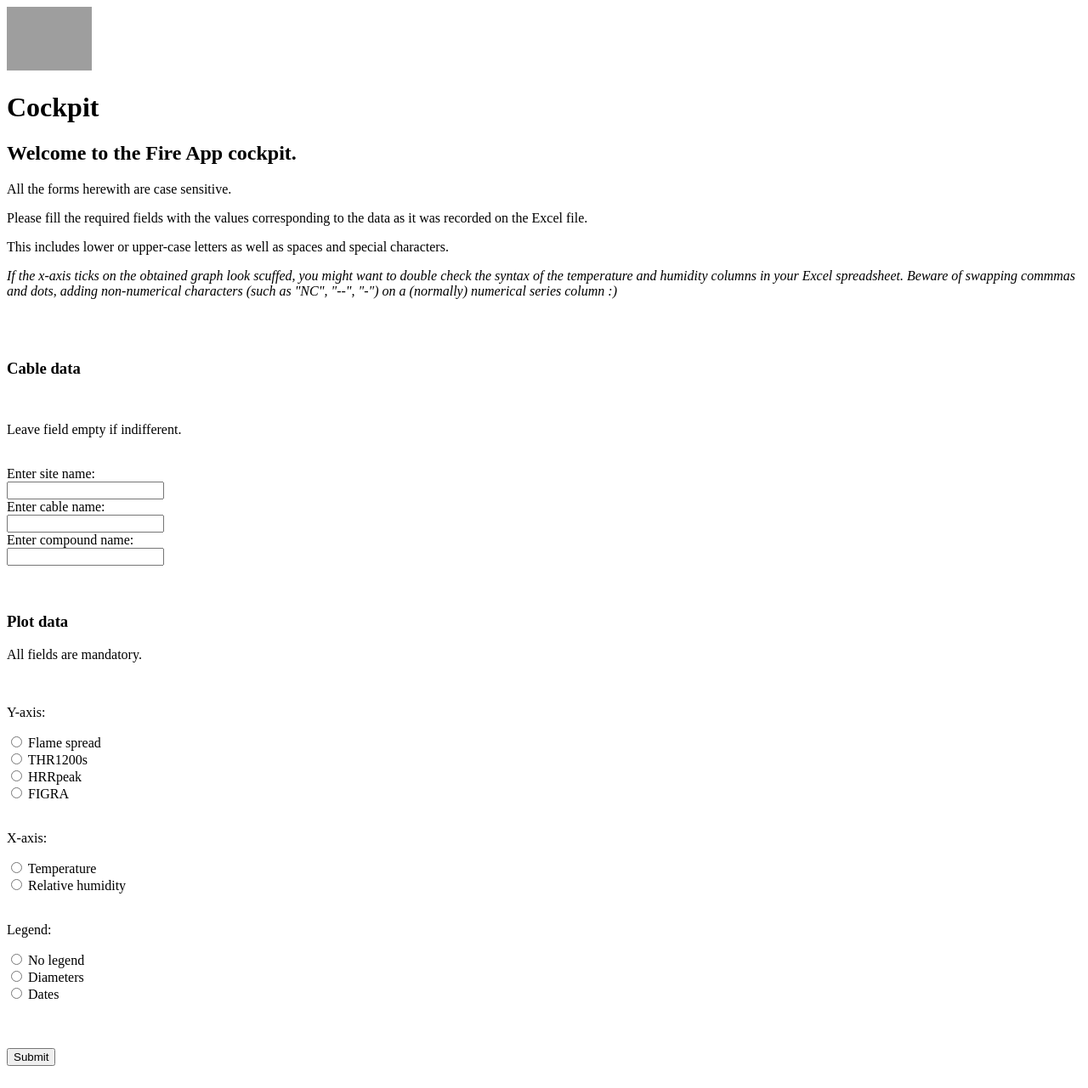
After one commit to oussamachaib/fireapp, a Flask app: page /plotting in a window 1280 px wide. The commit adds this page. Shown: the whole page at 85% size. Run offline with Flask 2, Linux system fonts and the light colour scheme; grey boxes are pictures that could not be loaded.

Commit message:
Added search engine and plotting option

```diff
--- a/main.py
+++ b/main.py
@@ -7,6 +7,7 @@ Created on Tue Aug 17 15:50:00 2021
 
 from pylab import*
 from matplotlib import*
+matplotlib.use('Agg') # NON-GUI BACKEND, CANNOT SHOW FIGURES IN SPYDER
 from scripts import*
 import pandas as pd
 from pandas import ExcelWriter
@@ -14,9 +15,11 @@ from pandas import ExcelFile
 import urllib
 import os as os
 from flask import Flask, render_template, redirect, url_for, request, session
+from io import*
+import base64
 
 app = Flask(__name__)
-v=1.1
+v=1.2
 app.secret_key = "super secret key"
 
 
@@ -27,8 +30,8 @@ def homepage():
 @app.route("/collect_data", methods=["POST","GET"])
 def collect():
     if request.method == "POST":
-        pt=request.form["pt"]
-        nm=request.form["nm"]
+        pt=request.form["pt"].strip()
+        nm=request.form["nm"].strip()
         session["pt"]=pt
         session["nm"]=nm
         ishere=pt+'\\'+nm+'.xlsx'
@@ -73,6 +76,8 @@ def home_cockpit():
             return render_template("stats.html",i=a,ii=b,iii=c,iv=d)
         elif request.form["submit"] == "Search engine":
             return redirect(url_for("search_engine"))
+        elif request.form["submit"] == "Plotting":
+            return redirect(url_for("plotting"))
         else:
             return('Error')
     else:
@@ -83,15 +88,145 @@ def search_engine():
     pt=session["pt"]
     xl_nm=session["nm"]
     if request.method == "POST":
-        site=request.form["site"]
-        cable=request.form["cable"]
-        compound=request.form["compound"]
+        site=request.form["site"].replace(' ','')
+        cable=request.form["cable"].strip().upper().replace(',','.').replace(' AS ',' (AS) ').replace('1000V','1KV').replace('1000 V','1KV')
+        compound=request.form["compound"].replace(' ','').replace('(','').replace(')','').replace(',','.').upper()
         df=read_table(pt,xl_nm)
         df_target=search(df,site,cable,compound)
         table=df_target.to_html()
         return render_template("search_engine_display.html",i=table)
     else:
         return render_template("search_engine.html")
+
+'''
+@app.route('/plotting')
+def plotting():
+    fig=plt.figure()
+    x=linspace(0,20,21)
+    y=pow(x,2)
+    plt.plot(x,y,'.')
+    title('$y=x^2$')
+    xlabel('x')
+    ylabel('y')
+    img = BytesIO()
+    plt.savefig(img,dpi=500)
+    #img.seek(0) used to select the 0th frame
+    # convert to base64 image
+    plot_url = base64.b64encode(img.getvalue()).decode('utf8')
+    return render_template('plot.html', plot_url=plot_url)
+    #return send_file(img, mimetype='image/png')
+'''
+
+@app.route('/plotting',methods=["POST","GET"])
+def plotting():
+    if request.method=="POST":
+        pt=session["pt"]
+        xl_nm=session["nm"]
+        # read table
+        df=read_table(pt,xl_nm)
+        # read site, cable, and compound data
+        site=request.form["site"].replace(' ','')
+        cable=request.form["cable"].strip().upper().replace(',','.').replace(' AS ',' (AS) ').replace('1000V','1KV').replace('1000 V','1KV')
+        compound=request.form["compound"].replace(' ','').replace('(','').replace(')','').replace(',','.').upper()
+
+        # read y-axis, x-axis, and legend parameters = takes value of the html form
+        y=request.form["y"]
+        x=request.form["x"]
+        l=request.form["legend"]
+        # fills y,x,l data from the cleaned data frame
+        x_axis, y_axis, l_arr = plot_data(df,site,cable,compound,y,x,l)
+
+        # general, regardless of input
+        fig=plt.figure(figsize=(7,8))
+        for i in range(len(x_axis)):
+            plot(x_axis.iloc[i],y_axis.iloc[i],'.',markersize=16)
+        myTitle='Laboratory: '+str(site)+'\n'+'Cable: '+str(cable)+'\n'+'Compound: '+str(compound)
+        suptitle(myTitle, wrap=True,fontsize=15)
+        xticks(fontsize=14)
+        yticks(fontsize=14)
+
+        # specific to each input
+        units={'FS':'Flame spread (m)',
+               'THR1200s':r'$THR_{1200s} (MJ)$',
+               'HRRpeak':r'$HRR_{peak} (kW)$',
+               'FIGRA':'FIGRA (-)',
+               'Humidity':'Relative humidity (%)',
+               'Temperature':'Temperature (C)'
+               }
+        xlim_max={'Temperature':55,
+                  'Humidity':100,
+                  }
+        ylim_max={'FS':4,
+                'THR1200s':150,
+                'HRRpeak':300,
+                'FIGRA':1000,
+                }
+        boundaries={'FS':[1.5,2.0,],
+                    'THR1200s':[15,30,70],
+                    'HRRpeak':[30,60,400],
+                    'FIGRA':[150,300,1300]
+                        }
+        xlabel(units[x],fontsize=15)
+        ylabel(units[y], fontsize=15)
+        xlim((0,xlim_max[x]))
+        ylim((0,ylim_max[y]))
+        axhline(y=boundaries[y][0], color='k', linestyle='--')
+        axhline(y=boundaries[y][1], color='k', linestyle='--')
+        fill_between([0,100],y1=boundaries[y][0],y2=boundaries[y][1],color='#F7E6E3')
+        text(1,(.45*boundaries[y][0]),r'$B_{ca}$',fontsize=20,color='k')
+        text(1,(.45*(boundaries[y][0]+boundaries[y][1])),r'$C_{ca}$',fontsize=20,color='k')
+        if(y!='FS'):
+            axhline(y=boundaries[y][2], color='k', linestyle='--')
+            text(1,(.45*(boundaries[y][1]+boundaries[y][2])),r'$D_{ca}$',fontsize=20,color='k')
+            text(1,(.45*(boundaries[y][2]+ylim_max[y])),r'$E_{ca}$',fontsize=20,color='k')
+            fill_between([0,100],y1=boundaries[y][1],y2=boundaries[y][2],color='#F3BFB4')
+            fill_between([0,100],y1=boundaries[y][2],y2=ylim_max[y],color='#F77F6A')
+        else:
+            fill_between([0,100],y1=boundaries[y][1],y2=ylim_max[y],color='#F3BFB4')
+            text(1,(.45*(boundaries[y][1]+ylim_max[y])),r'$D_{ca}+$',fontsize=20,color='k')
+        #text(1,72,r'$E_{ca}$',fontsize=20,color='k')
+        if(l!='nolegend'):
+            legend(l_arr,bbox_to_anchor=(1,0), loc="lower left")
+        plt.tight_layout()
+        img = BytesIO()
+        plt.savefig(img,dpi=500)
+        img.seek(0) #used to select the 0th frame
+        # convert to base64 image
+        plot_url = base64.b64encode(img.getvalue()).decode('utf8')
+        return render_template('plot.html', plot_url=plot_url)
+    else:
+        return(render_template("plot_input.html"))
+
+
+
+
+
+
+
+
+
+
+
+
+
+
+
+
+
+
+
+
+
+
+
+
+
+
+
+
+
+
+
 
 '''
 @app.route('/test_home',methods=['POST','GET'])
--- a/templates/cockpit.html
+++ b/templates/cockpit.html
@@ -28,6 +28,8 @@
 			<br>
 			<input type="submit" name="submit" value="Search engine"><br>
 			<br>
+			<input type="submit" name="submit" value="Plotting"><br>
+			<br>
 			<br>
 		</form>
 	</body>
--- a/templates/collect.html
+++ b/templates/collect.html
@@ -12,8 +12,8 @@
 		<p>This includes lower or upper-case letters as well as spaces and special characters.</p>
 		<p>Example:</p>
 		<ul>
-			<li><b>Path : </b>C:\Users\chaibou001\python-virtual-environments</li>
-			<li><b>Title : </b>CleanData</li>
+			<li><b>Path : </b>C:\Users\chaibou001\Desktop</li>
+			<li><b>Title : </b>Relations essais_clean</li>
 			<li><b>Sheet : </b><i>(The code will be default select the first sheet in your Excel file)</i></li>
 		</ul>
 		<br>
--- /dev/null
+++ b/templates/plot_input.html
@@ -0,0 +1,61 @@
+<!DOCTYPE html>
+<html>
+	<head>
+		<img src="http://www.jaymaron.com/bullet/candle.flame.png" width="100">
+		<title>Fire App (Beta v1.0)</title>
+	</head>
+	<body>
+		<h1>Cockpit</h1>
+		<h2>Welcome to the Fire App cockpit.</h2>
+		<p>All the forms herewith are case sensitive.</p>
+		<p>Please fill the required fields with the values corresponding to the data as it was recorded on the Excel file.</p>
+		<p>This includes lower or upper-case letters as well as spaces and special characters.</p>
+		<p><i>If the x-axis ticks on the obtained graph look scuffed, you might want to double check the syntax of the temperature and humidity columns in your Excel spreadsheet. Beware of swapping commmas and dots, adding non-numerical characters (such as "NC", "--", "-") on a (normally) numerical series column :)</i></p>
+		<br>
+		<br>
+		<form autocomplete="on" method="post">
+			<h3>Cable data</h3>
+			<br>
+			<p>Leave field empty if indifferent.</p>
+			<br>
+			<label>Enter site name:</label><br>
+			<input type="text" name="site">
+			<br>
+			<label>Enter cable name:</label><br>
+			<input type="text" name="cable">
+			<br>
+			<label>Enter compound name:</label><br>
+			<input type="text" name="compound">
+			<br><br><br>
+			<h3>Plot data</h3>
+			<p>All fields are mandatory.</p>
+			<br>
+			<p>Y-axis:</p>
+			<input type="radio" value="FS" name="y">
+			<label>Flame spread</label><br>
+			<input type="radio" value="THR1200s" name="y">
+			<label>THR1200s</label><br>
+			<input type="radio" value="HRRpeak" name="y">
+			<label>HRRpeak</label><br>
+			<input type="radio" value="FIGRA" name="y">
+			<label>FIGRA</label><br>
+			<br>
+			<p>X-axis:</p>
+			<input type="radio" value="Temperature" name="x">
+			<label>Temperature</label><br>
+			<input type="radio" value="Humidity" name="x">
+			<label>Relative humidity</label><br>
+			<br>
+			<p>Legend:</p>
+			<input type="radio" value="nolegend" name="legend">
+			<label>No legend</label><br>
+			<input type="radio" value="Diameter" name="legend">
+			<label>Diameters</label><br>
+			<input type="radio" value="Test date" name="legend">
+			<label>Dates</label><br>
+			<br><br><br>
+			<input type="submit" name="submit" value="Submit"><br>
+			<br>
+		</form>
+	</body>
+</html>
--- a/templates/search_engine.html
+++ b/templates/search_engine.html
@@ -6,11 +6,10 @@
 	</head>
 	<body>
 		<h1>Cockpit</h1>
-		<h2>Welcome to the Fire App {{beta_version}} cockpit.</h2>
+		<h2>Welcome to the Fire App cockpit.</h2>
 		<p>All the forms herewith are case sensitive.</p>
 		<p>Please fill the required fields with the values corresponding to the data as it was recorded on the Excel file.</p>
 		<p>This includes lower or upper-case letters as well as spaces and special characters.</p>
-		<p>Example:</p>
 		<br>
 		<br>
 		<form autocomplete="on" method="post">
--- a/templates/search_engine_display.html
+++ b/templates/search_engine_display.html
@@ -4,7 +4,7 @@
 		<img src="http://www.jaymaron.com/bullet/candle.flame.png" width="100">
 		<title>Fire App (Beta v1.0)</title>
 		<h1>Cockpit</h1>
-		<h2>Welcome to the Fire App {{beta_version}} cockpit.</h2>
+		<h2>Welcome to the Fire App cockpit.</h2>
 		<p>All the forms herewith are case sensitive.</p>
 		<p>Please fill the required fields with the values corresponding to the data as it was recorded on the Excel file.</p>
 		<p>This includes lower or upper-case letters as well as spaces and special characters.</p>
--- a/templates/stats.html
+++ b/templates/stats.html
@@ -26,7 +26,7 @@
 		<img src="http://www.jaymaron.com/bullet/candle.flame.png" width="100">
 		<title>Fire App (Beta v1.0)</title>
 		<h1>Cockpit</h1>
-		<h2>Welcome to the Fire App {{beta_version}} cockpit.</h2>
+		<h2>Welcome to the Fire App cockpit.</h2>
 		<p>All the forms herewith are case sensitive.</p>
 		<p>Please fill the required fields with the values corresponding to the data as it was recorded on the Excel file.</p>
 		<p>This includes lower or upper-case letters as well as spaces and special characters.</p>
@@ -35,7 +35,7 @@
 	</head>
 	<body>
 	<h1>Statistical overview</h1><br>
-	<p> Fire test count : {{i}} fire tests</p><br>
+	<p> Fire test count : {{i}} fire tests (cells with empty test data are excluded)</p><br>
 	<p> Site distribution : {{ii | safe}} </p><br>
 	<p> Cable distribution: {{iii | safe}} </p><br>
 	<p> Compound distribution: {{iv | safe}} </p><br>
```
Also changed, not shown: scripts.py (+51 -2 lines), templates/cockpit_backup.html (added, +34 -0 lines), templates/debugging_favicon.html (added, +19 -0 lines), templates/fire_app_display.html (added, +10 -0 lines), templates/fire_app_homepage.html (added, +23 -0 lines), templates/plot.html (added, +17 -0 lines), templates/rjsm.html (added, +132 -0 lines), templates/test_home.html (added, +18 -0 lines), 1 other file.
